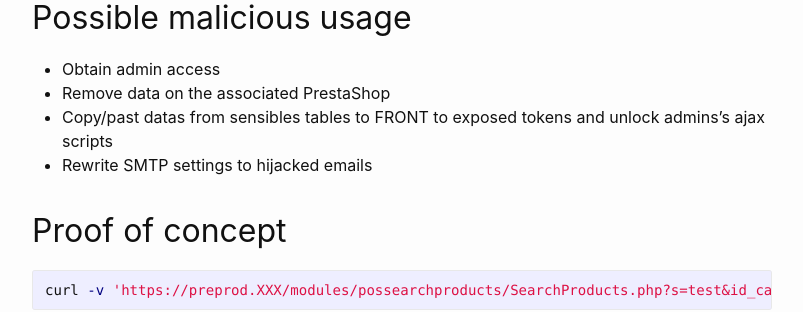
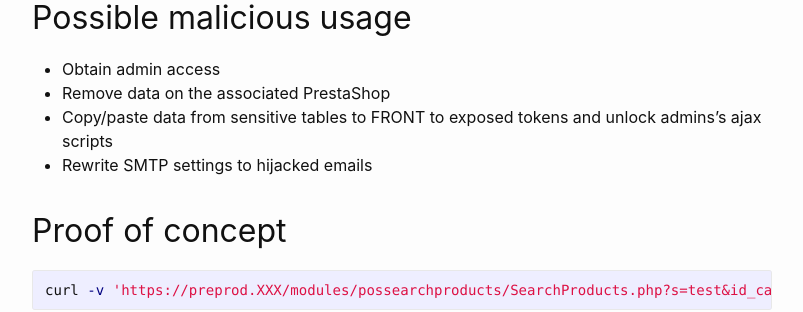
Before and after one commit to friends-of-presta/security-advisories, a Jekyll site: the page built from _posts/2023-05-11-possearchproducts.md, in a window 1280 px wide and 900 px high, scrolled down 1135 px. Shown: the part 153-465 px from the top of the window, without its empty margins (238-1041 px from the left). Built offline with Jekyll 4.4.1, drawn with Linux system fonts in a browser that asks for light colours.

Commit message:
Change sensibles with sensitive and fix past with paste

```diff
--- a/_posts/2023-05-11-possearchproducts.md
+++ b/_posts/2023-05-11-possearchproducts.md
@@ -49,7 +49,7 @@ The exploit can be used even if the module is not activated.
 
 * Obtain admin access
 * Remove data on the associated PrestaShop
-* Copy/past datas from sensibles tables to FRONT to exposed tokens and unlock admins's ajax scripts
+* Copy/paste data from sensitive tables to FRONT to exposed tokens and unlock admins's ajax scripts
 * Rewrite SMTP settings to hijacked emails
 
 
```
Also changed, not shown: _posts/2023-03-21-tshirtecommerce_cwe-89.md (+1 -1 lines), _posts/2023-04-11-advancedpopupcreator.md (+1 -1 lines), _posts/2023-04-27-posstaticblocks.md (+1 -1 lines), _posts/2023-05-09-posstaticfooter.md (+1 -1 lines), _posts/2023-05-17-cdesigner-89.md (+1 -1 lines).
